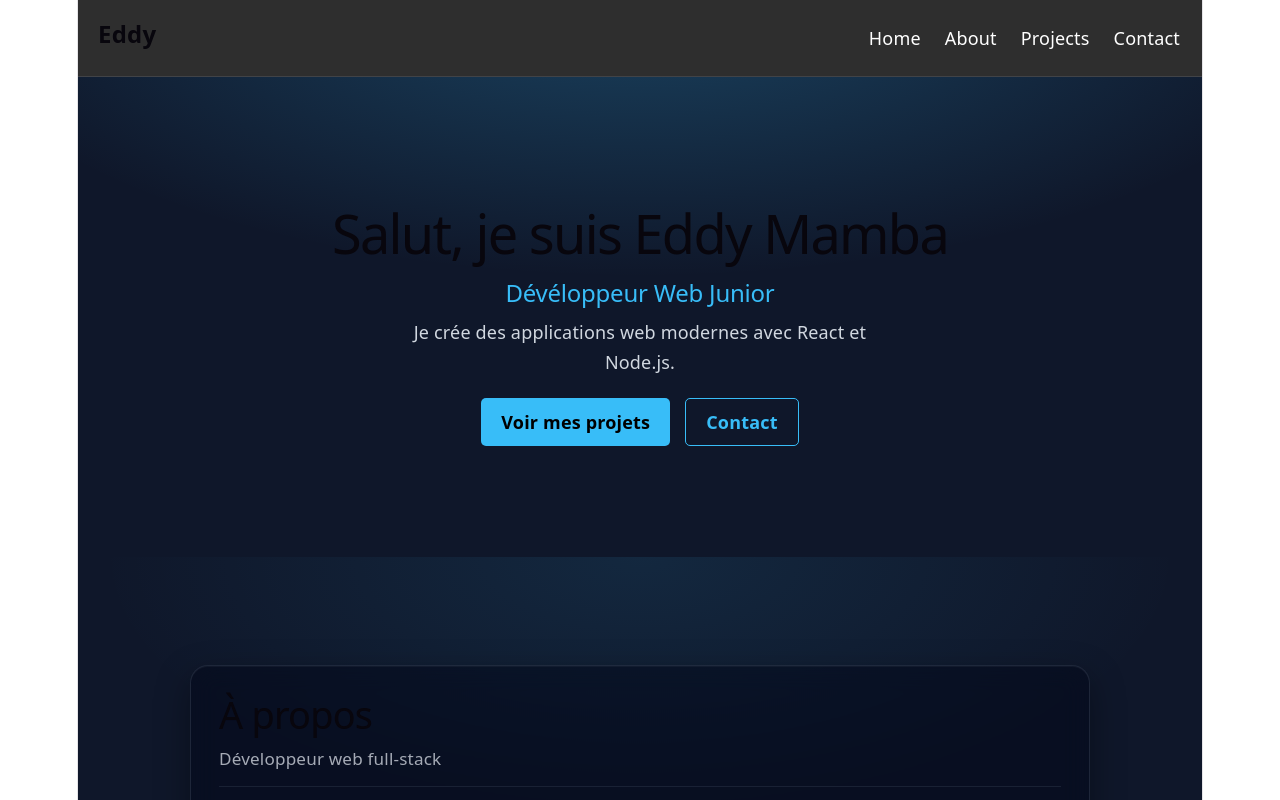
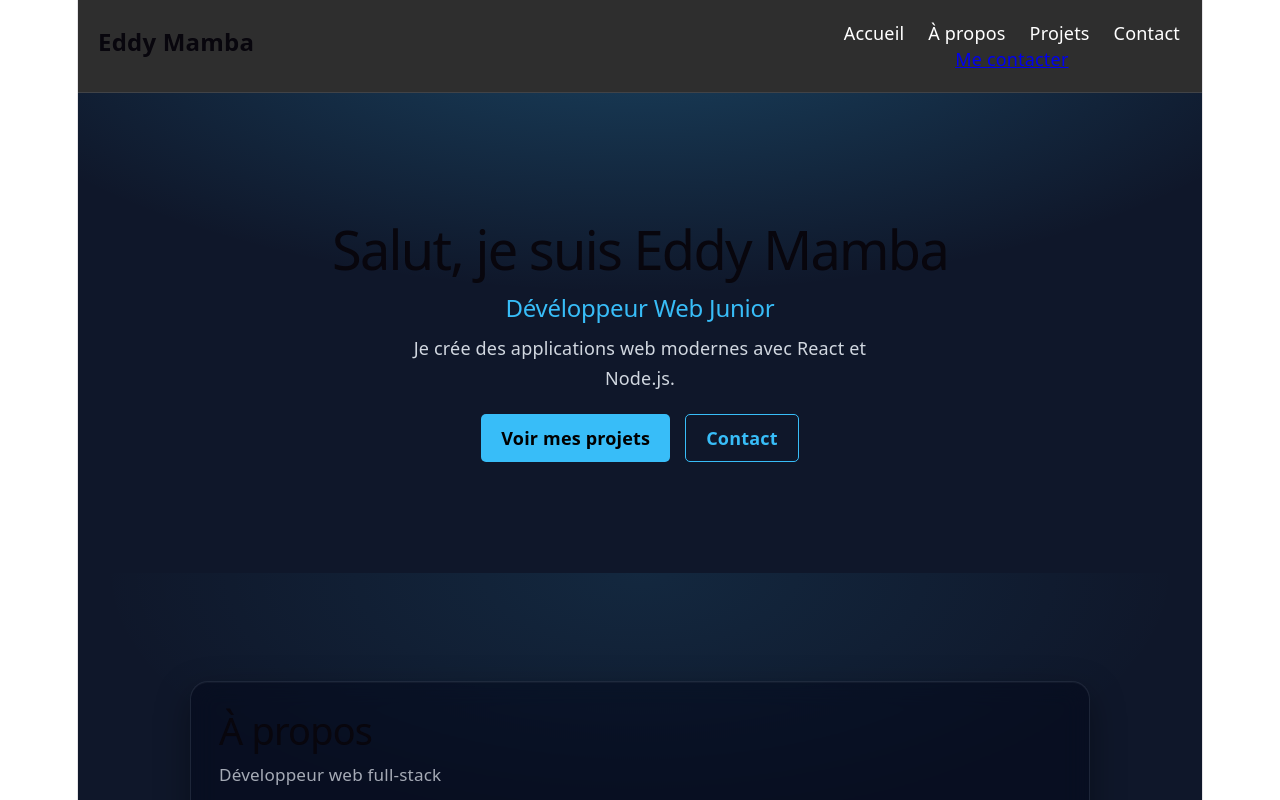
Before and after one commit to EddyMamba/portfolio, a React (Vite) app: page / in a window 1280 px wide. Shown: the top 800 px of the page. Built offline with nearby package versions, Linux system fonts and the light colour scheme.

Commit message:
feat(navbar): add navigation links and contact button components

```diff
--- a/src/Navbar.jsx
+++ b/src/Navbar.jsx
@@ -1,7 +1,14 @@
 import { useState } from "react";
 
+const navItems = [
+  { href: "#home", label: "Accueil" },
+  { href: "#about", label: "À propos" },
+  { href: "#projects", label: "Projets" },
+  { href: "#contact", label: "Contact" },
+];
+
 function Navbar() {
-  const [isOpen, setIsOpen]= useState(false);
+  const [isOpen, setIsOpen] = useState(false);
 
   function closeMenu() {
     setIsOpen(false);
@@ -10,26 +17,36 @@ function Navbar() {
   return (
     <nav className="navbar">
       <h2 className="logo">
-        <a href="#home" onClick={closeMenu}>Eddy</a>
+        <a href="#home" onClick={closeMenu}>
+          Eddy Mamba
+        </a>
       </h2>
 
       <button
         type="button"
         className={`menu-icon ${isOpen ? "open" : ""}`}
-  onClick={() => setIsOpen(!isOpen)}
+        onClick={() => setIsOpen((prev) => !prev)}
         aria-label={isOpen ? "Fermer le menu" : "Ouvrir le menu"}
       >
-  <span></span>
-  <span></span>
-  <span></span>
+        <span />
+        <span />
+        <span />
       </button>
 
-      <ul id="nav-links" className={`nav-links ${isOpen ? "active" :""}`}>
-        <li><a href="#home" onClick={closeMenu}>Home</a></li>
-        <li><a href="#about" onClick={closeMenu}>About</a></li>
-        <li><a href="#projects" onClick={closeMenu}>Projects</a></li>
-        <li><a href="#contact" onClick={closeMenu}>Contact</a></li>
+      <div className={`nav-menu ${isOpen ? "active" : ""}`}>
+        <ul className="nav-links">
+          {navItems.map((item) => (
+            <li key={item.href}>
+              <a href={item.href} onClick={closeMenu}>
+                {item.label}
+              </a>
+            </li>
+          ))}
         </ul>
+        <a href="#contact" className="nav-cta" onClick={closeMenu}>
+          Me contacter
+        </a>
+      </div>
     </nav>
   );
 }
```
Lines whose indentation alone changed are shown as unchanged.
